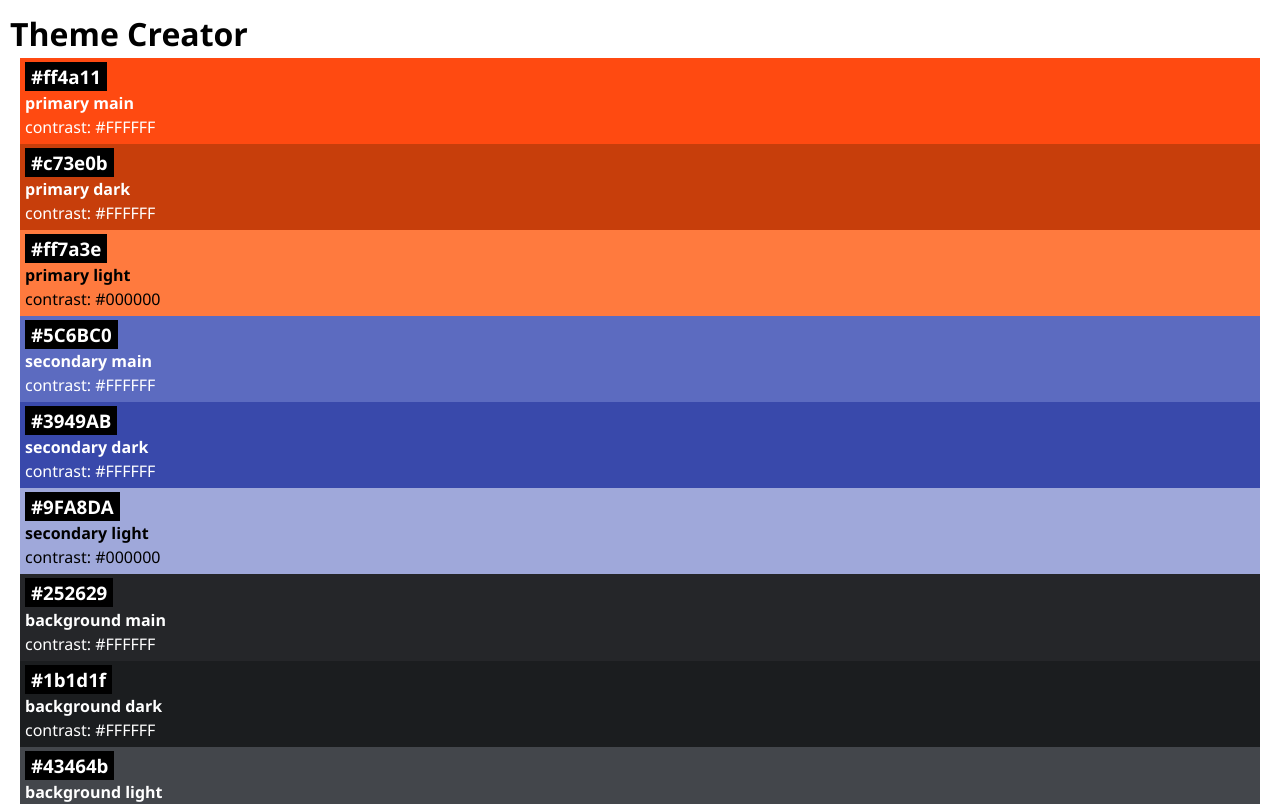
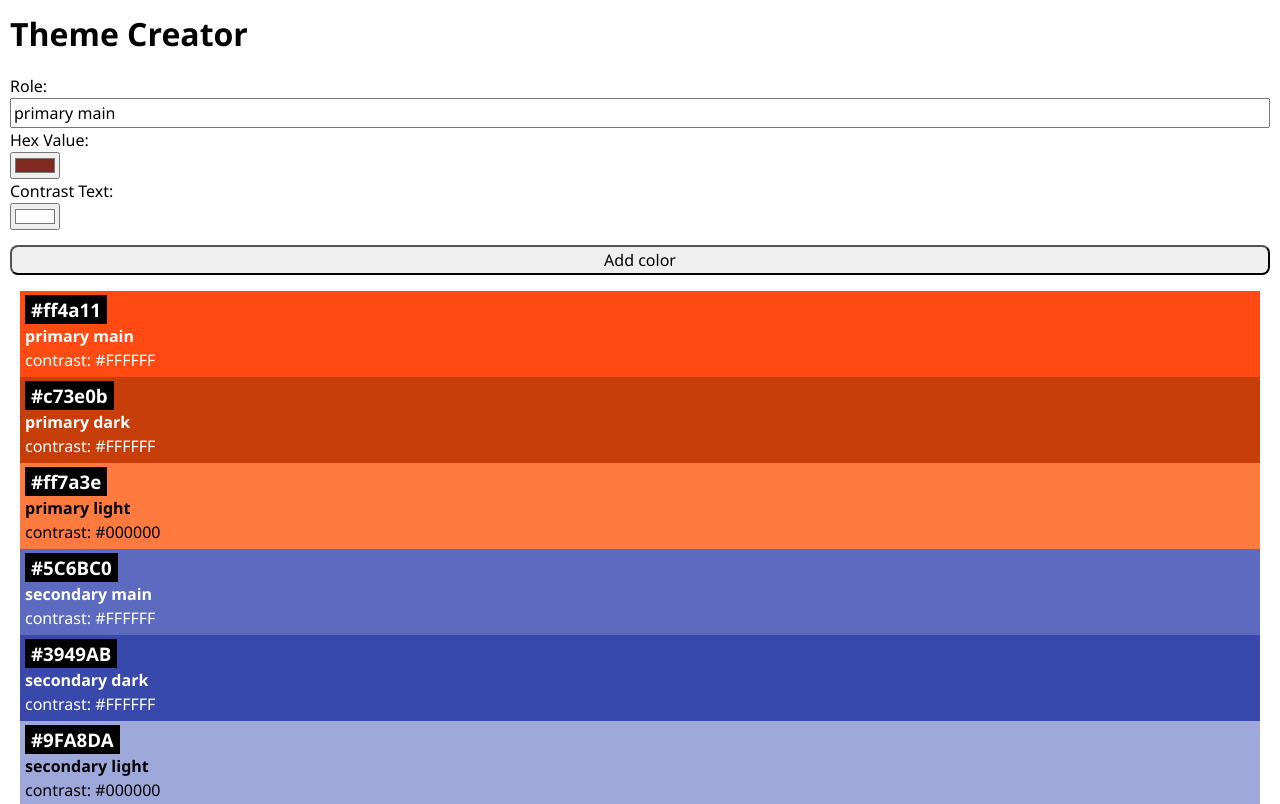
Before and after one commit to johanna-winter/color-theme-creator-app, a React (Vite) app: page / in a window 1280 px wide. Shown: the top 804 px of the page. Built offline with nearby package versions, Linux system fonts and the light colour scheme.

Commit message:
add ColorForm component

```diff
--- a/src/App.jsx
+++ b/src/App.jsx
@@ -1,12 +1,19 @@
 import { initialColors } from "./lib/colors";
 import Color from "./Components/Color/Color";
 import "./App.css";
+import { useState } from "react";
+import ColorForm from "./Components/Color/ColorForm";
 
 function App() {
+  const [colors, setColors] = useState(initialColors);
+  function handleAddColor(newColor) {
+    console.log("New color: ", newColor);
+    setColors([newColor, ...colors]);
+  }
   return (
     <>
       <h1>Theme Creator</h1>
-
+      <ColorForm onAddColor={handleAddColor} />
       {initialColors.map((color) => {
         return <Color key={color.id} color={color} />;
       })}
--- /dev/null
+++ b/src/Components/Color/ColorForm.css
@@ -0,0 +1,10 @@
+.color-form {
+  margin: 1rem 0;
+  display: flex;
+  flex-direction: column;
+}
+
+.color-form__button {
+  margin-top: 15px;
+  border-radius: 8px;
+}
--- a/src/Components/Color/ColorForm.jsx
+++ b/src/Components/Color/ColorForm.jsx
@@ -1,7 +1,40 @@
-import { useState } from "react";
-import { initialColors } from "../../lib/colors";
+import "./ColorForm.css";
 
-export default function ColorForm({ onAddColor }) {
-  const [color, setColor] = useState({ defaultValue: initialColors });
-  return;
+export default function ColorForm({ newColor, onAddColor }) {
+  function handleAddColor(event) {
+    event.preventDefault();
+    const formData = new FormData(event.target);
+    const data = Object.fromEntries(formData);
+    onAddColor(data);
+    // console.log("Does everything work? ", data);
+    event.target.reset();
+  }
+  return (
+    <form className="color-form" onSubmit={handleAddColor}>
+      <label htmlFor="color-role">Role:</label>
+      <input
+        id="color-role"
+        type="text"
+        defaultValue="primary main"
+        name="role"
+      ></input>
+      <label htmlFor="color-hex">Hex Value:</label>
+      <input
+        id="color-hex"
+        type="color"
+        defaultValue="#802922"
+        name="hex"
+      ></input>
+      <label htmlFor="color-contrast-text">Contrast Text:</label>
+      <input
+        id="color-contrast-text"
+        type="color"
+        defaultValue="#FFFFFF"
+        name="contrastText"
+      ></input>
+      <button className="color-form__button" type="submit">
+        Add color
+      </button>
+    </form>
+  );
 }
```
